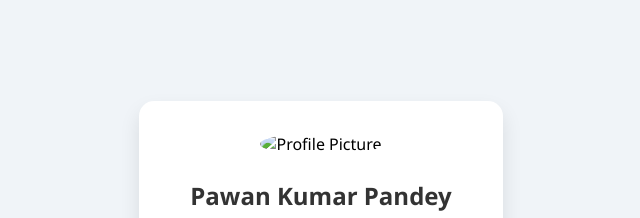
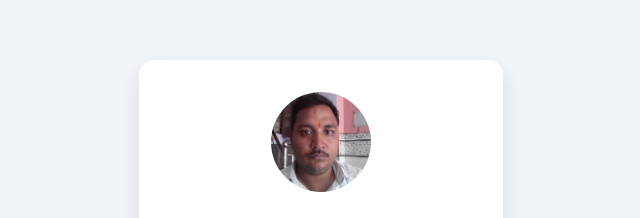
Before and after one commit to pawanpandey321/Personal-Info-Card-using-html-css, a plain HTML site: page index.html in a window 1280 px wide. Shown: the part 161-379 px from the top of the page, without its empty margins (319-959 px from the left). Drawn offline with Linux system fonts and the light colour scheme; the site is published under a folder, as on GitHub Pages, so addresses that start at the root find nothing.

Commit message:
Update index.html

```diff
--- a/index.html
+++ b/index.html
@@ -61,7 +61,7 @@
 <body>
 
   <div class="card">
-    <img src="/pawan.jpg" alt="Profile Picture">
+    <img src="pawan.jpg" alt="Profile Picture">
     <h2>Pawan Kumar Pandey</h2>
     <p>I’m a BCA student passionate about frontend development, design, and learning new tech every day.</p>
     <div class="social-links">
```
